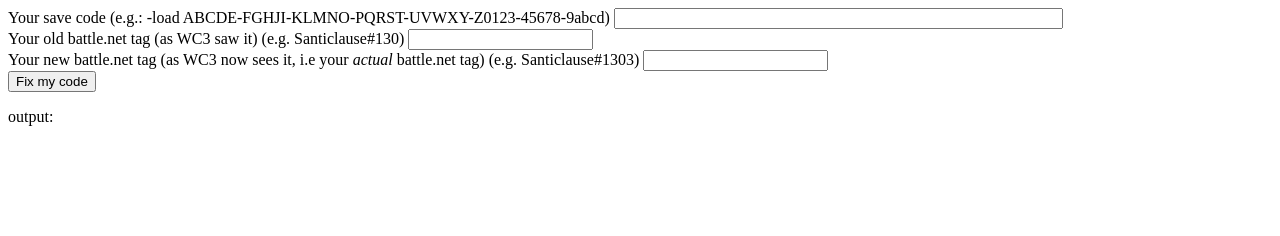
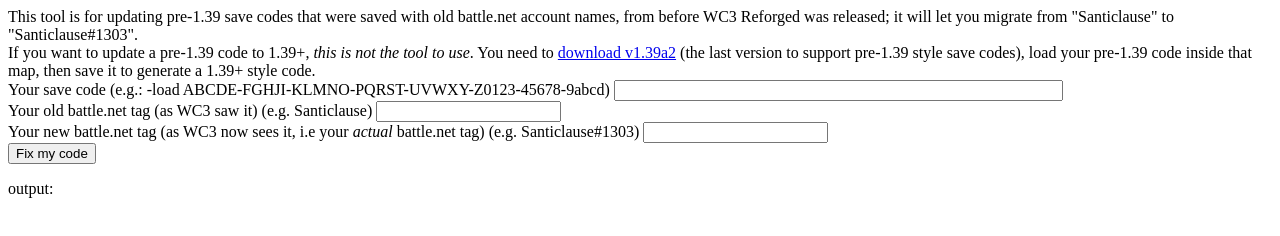
Before and after one commit to Santiclause/santiclause.github.io, a plain HTML site: page tbr-fix/index.html in a window 1280 px wide. Drawn offline with Linux system fonts and the light colour scheme.

Commit message:
Add messaging about tbr-fix and v1.39 codes

```diff
--- a/tbr-fix/index.html
+++ b/tbr-fix/index.html
@@ -24,13 +24,20 @@ function fixMyCode() {
         </script>
     </head>
     <body>
+        <div>
+            This tool is for updating pre-1.39 save codes that were saved with old battle.net account names, from before WC3 Reforged was released; it will let you migrate from "Santiclause" to "Santiclause#1303".
+        </div>
+        <div>
+            If you want to update a pre-1.39 code to 1.39+, <i>this is not the tool to use</i>. You need to <a href="https://www.hiveworkshop.com/attachments/theblackroadrpgv1-39a2-w3x.387535/">download v1.39a2</a> (the last
+            version to support pre-1.39 style save codes), load your pre-1.39 code inside that map, then save it to generate a 1.39+ style code.
+        </div>
         <form id="inputs"  action="javascript:fixMyCode();">
             <div>
                 <label for="code">Your save code (e.g.: -load ABCDE-FGHJI-KLMNO-PQRST-UVWXY-Z0123-45678-9abcd)</label>
                 <input type="text" id="code" required minlength=53 maxlength=53 size=53>
             </div>
             <div>
-                <label for="oldname">Your old battle.net tag (as WC3 saw it) (e.g. Santiclause#130)</label>
+                <label for="oldname">Your old battle.net tag (as WC3 saw it) (e.g. Santiclause)</label>
                 <input type="text" id="oldname" required>
             </div>
             <div>
```
